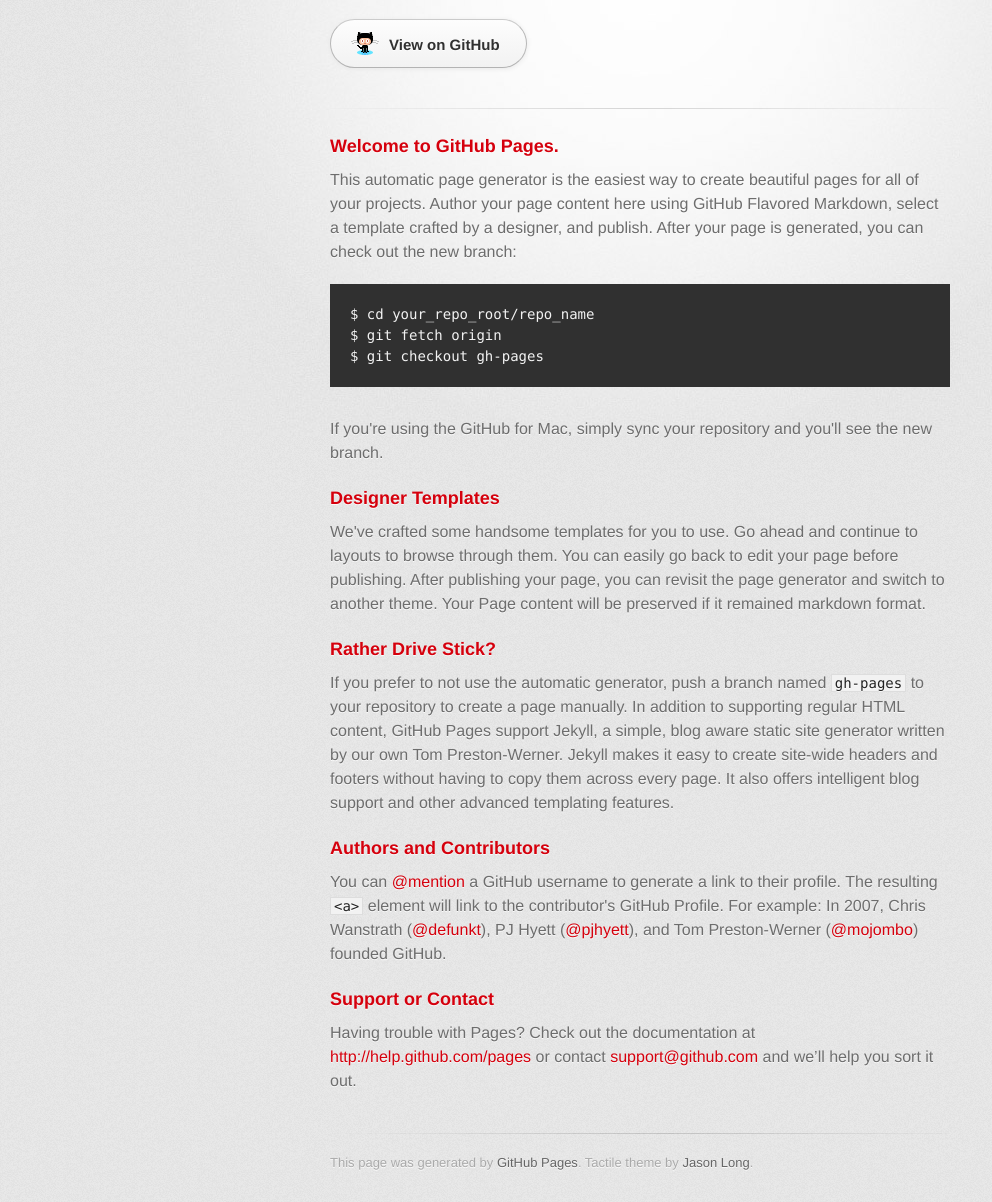
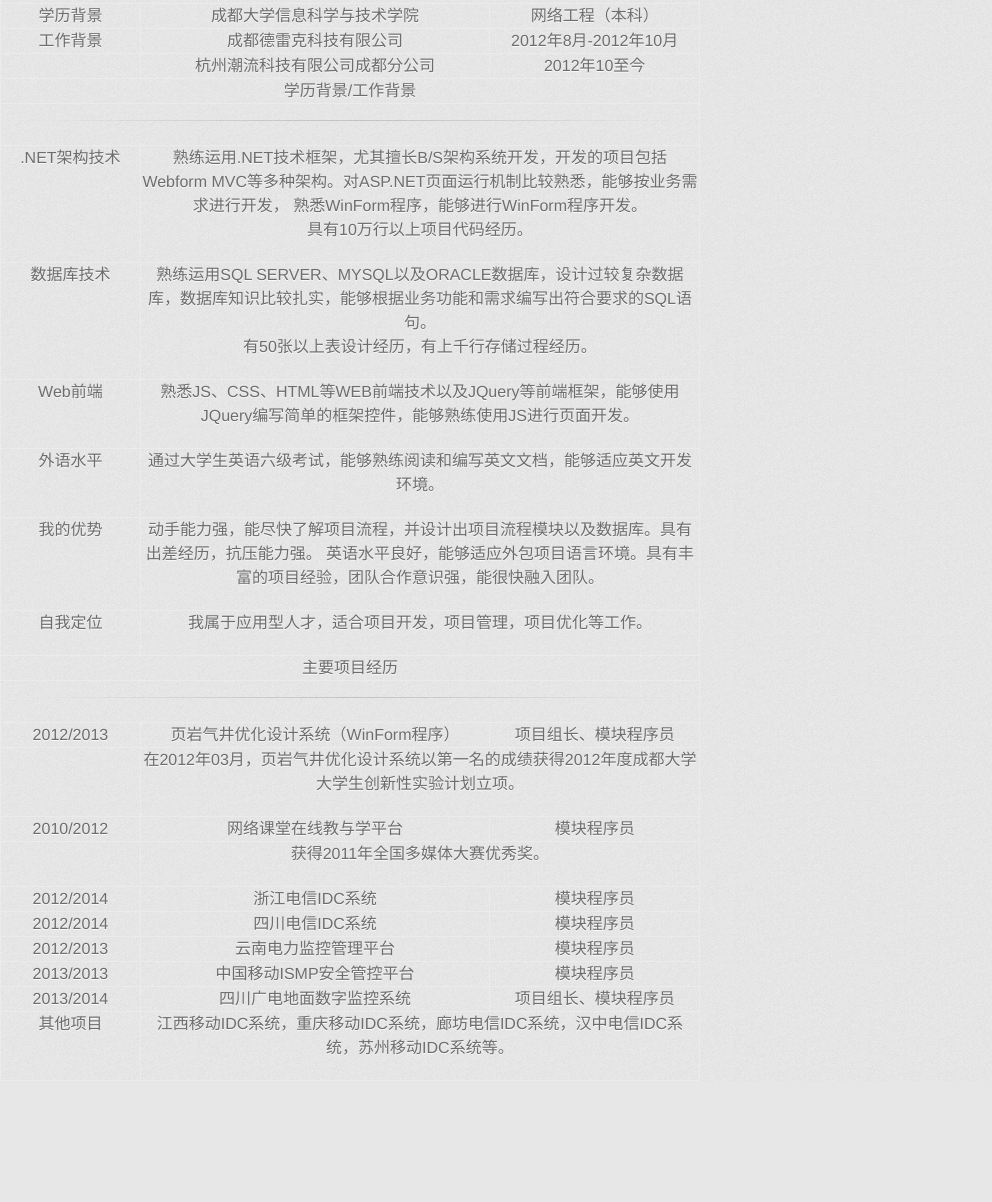
Before and after one commit to VersaceAir/versaceair.github.com, a plain HTML site: page index.html in a window 1280 px wide. Shown: the part 138-1340 px from the top of the page, without its empty margins (0-992 px from the left). After the commit the page ends 1219 px from the top, so only its background shows below. Drawn offline with Linux system fonts and the light colour scheme; a web font is replaced by a local one.

Commit message:
Update index.html

```diff
--- a/index.html
+++ b/index.html
@@ -14,60 +14,240 @@
   </head>
 
   <body>
-    <div id="container">
-      <div class="inner">
+    <table id="MainTable" style="width: 700px;" align="center">
+        <tr>
+            <td colspan="3" style="text-align: center;">
+                <h1>
+                    <strong>叶富强</strong>
+                </h1>
+            </td>
+        </tr>
+        <tr>
+            <td colspan="3" style="text-align: center;">
+                <strong>电话：</strong>15281060165 <strong>邮箱：</strong>VersaceAir@Gmail.com
+            </td>
+        </tr>
+        <tr>
+            <td colspan="3">
+                <i><b>学历背景/工作背景</b></i>
+            </td>
+        </tr>
+        <tr>
+            <td colspan="3">
+                <hr />
+            </td>
+        </tr>
+        <tr>
+            <td style="width: 20%">
+                <b>学历背景</b>
+            </td>
+            <td style="width: 45%">
+                <b>成都大学信息科学与技术学院</b>
+            </td>
+            <td style="width: 35%">
+                <b>网络工程（本科）</b>
+            </td>
+        </tr>
+        <tr>
+            <td style="width: 20%">
+                <b>工作背景</b>
+            </td>
+            <td style="width: 45%">
+                <b>成都德雷克科技有限公司</b>
+            </td>
+            <td style="width: 35%">
+                <b>2012年8月-2012年10月</b>
+            </td>
+        </tr>
+        <tr>
+            <td style="width: 20%">
+            </td>
+            <td style="width: 45%">
+                <b>杭州潮流科技有限公司成都分公司 </b>
+            </td>
+            <td style="width: 35%">
+                <b>2012年10至今</b>
+            </td>
+        </tr>
+        <tr>
+            <td colspan="3">
+                <i><b>学历背景/工作背景</b></i>
+            </td>
+        </tr>
+        <tr>
+            <td colspan="3">
+                <hr />
+            </td>
+        </tr>
+        <tr>
+            <td style="width: 20%">
+                <b>.NET架构技术</b>
+            </td>
+            <td colspan="2" style="width: 80%">
+                <p>
+                    熟练运用.NET技术框架，尤其擅长B/S架构系统开发，开发的项目包括Webform MVC等多种架构。对ASP.NET页面运行机制比较熟悉，能够按业务需求进行开发，
+                    熟悉WinForm程序，能够进行WinForm程序开发。<br />
+                    <b>具有10万行以上项目代码经历。</b></p>
+            </td>
+        </tr>
+        <tr>
+            <td style="width: 20%">
+                <b>数据库技术</b>
+            </td>
+            <td colspan="2" style="width: 80%">
+                <p>
+                    熟练运用SQL SERVER、MYSQL以及ORACLE数据库，设计过较复杂数据库，数据库知识比较扎实，能够根据业务功能和需求编写出符合要求的SQL语句。<br />
+                    <b>有50张以上表设计经历，有上千行存储过程经历。</b></p>
+            </td>
+        </tr>
+        <tr>
+            <td style="width: 20%">
+                <b>Web前端</b>
+            </td>
+            <td colspan="2" style="width: 80%">
+                <p>
+                    熟悉JS、CSS、HTML等WEB前端技术以及JQuery等前端框架，能够使用JQuery编写简单的框架控件，能够熟练使用JS进行页面开发。</p>
+            </td>
+        </tr>
+        <tr>
+            <td style="width: 20%">
+                <b>外语水平</b>
+            </td>
+            <td colspan="2" style="width: 80%">
+                <p>
+                    通过大学生英语六级考试，能够熟练阅读和编写英文文档，能够适应英文开发环境。</p>
+            </td>
+        </tr>
+        <tr>
+            <td style="width: 20%">
+                <b>我的优势</b>
+            </td>
+            <td colspan="2" style="width: 80%">
+                <p>
+                    动手能力强，能尽快了解项目流程，并设计出项目流程模块以及数据库。具有出差经历，抗压能力强。 英语水平良好，能够适应外包项目语言环境。具有丰富的项目经验，团队合作意识强，能很快融入团队。
+                </p>
+            </td>
+        </tr>
+        <tr>
+            <td style="width: 20%">
+                <b>自我定位</b>
+            </td>
+            <td colspan="2" style="width: 80%">
+                <p>
+                    我属于应用型人才，适合项目开发，项目管理，项目优化等工作。</p>
+            </td>
+        </tr>
+        <tr>
+            <td colspan="3">
+                <i><b>主要项目经历</b></i>
+            </td>
+        </tr>
+        <tr>
+            <td colspan="3">
+                <hr />
+            </td>
+        </tr>
+         <tr>
+            <td style="width: 20%">
+                <b>2012/2013 </b>
+            </td>
+            <td style="width: 50%">
+                <b>页岩气井优化设计系统（WinForm程序）</b>
+            </td>
+            <td style="width: 30%">
+                <b>项目组长、模块程序员</b>
+            </td>
+        </tr>
+        <tr>
+            <td style="width: 20%">
 
-        <header>
-          <h1>Versaceair.github.com</h1>
-          <h2>Versaceair&#39;s private space.</h2>
-        </header>
+            </td>
+            <td colspan="2" style="width: 80%">
+                <p>在2012年03月，页岩气井优化设计系统以第一名的成绩获得2012年度成都大学大学生创新性实验计划立项。</p>
+            </td>
+        </tr>
+         <tr>
+            <td style="width: 20%">
+                <b>2010/2012 </b>
+            </td>
+            <td style="width: 50%">
+                <b>网络课堂在线教与学平台</b>
+            </td>
+            <td style="width: 30%">
+                <b>模块程序员</b>
+            </td>
+        </tr>
+        <tr>
+            <td style="width: 20%">
 
-        <section id="downloads" class="clearfix">
-          <a href="https://github.com/VersaceAir" id="view-on-github" class="button"><span>View on GitHub</span></a>
-        </section>
-
-        <hr>
-
-        <section id="main_content">
-          <h3>
-<a name="welcome-to-github-pages" class="anchor" href="#welcome-to-github-pages"><span class="octicon octicon-link"></span></a>Welcome to GitHub Pages.</h3>
-
-<p>This automatic page generator is the easiest way to create beautiful pages for all of your projects. Author your page content here using GitHub Flavored Markdown, select a template crafted by a designer, and publish. After your page is generated, you can check out the new branch:</p>
-
-<pre><code>$ cd your_repo_root/repo_name
-$ git fetch origin
-$ git checkout gh-pages
-</code></pre>
-
-<p>If you're using the GitHub for Mac, simply sync your repository and you'll see the new branch.</p>
-
-<h3>
-<a name="designer-templates" class="anchor" href="#designer-templates"><span class="octicon octicon-link"></span></a>Designer Templates</h3>
-
-<p>We've crafted some handsome templates for you to use. Go ahead and continue to layouts to browse through them. You can easily go back to edit your page before publishing. After publishing your page, you can revisit the page generator and switch to another theme. Your Page content will be preserved if it remained markdown format.</p>
-
-<h3>
-<a name="rather-drive-stick" class="anchor" href="#rather-drive-stick"><span class="octicon octicon-link"></span></a>Rather Drive Stick?</h3>
-
-<p>If you prefer to not use the automatic generator, push a branch named <code>gh-pages</code> to your repository to create a page manually. In addition to supporting regular HTML content, GitHub Pages support Jekyll, a simple, blog aware static site generator written by our own Tom Preston-Werner. Jekyll makes it easy to create site-wide headers and footers without having to copy them across every page. It also offers intelligent blog support and other advanced templating features.</p>
-
-<h3>
-<a name="authors-and-contributors" class="anchor" href="#authors-and-contributors"><span class="octicon octicon-link"></span></a>Authors and Contributors</h3>
-
-<p>You can <a href="https://github.com/blog/821" class="user-mention">@mention</a> a GitHub username to generate a link to their profile. The resulting <code>&lt;a&gt;</code> element will link to the contributor's GitHub Profile. For example: In 2007, Chris Wanstrath (<a href="https://github.com/defunkt" class="user-mention">@defunkt</a>), PJ Hyett (<a href="https://github.com/pjhyett" class="user-mention">@pjhyett</a>), and Tom Preston-Werner (<a href="https://github.com/mojombo" class="user-mention">@mojombo</a>) founded GitHub.</p>
-
-<h3>
-<a name="support-or-contact" class="anchor" href="#support-or-contact"><span class="octicon octicon-link"></span></a>Support or Contact</h3>
-
-<p>Having trouble with Pages? Check out the documentation at <a href="http://help.github.com/pages">http://help.github.com/pages</a> or contact <a href="mailto:support@github.com">support@github.com</a> and we’ll help you sort it out.</p>
-        </section>
-
-        <footer>
-          This page was generated by <a href="http://pages.github.com">GitHub Pages</a>. Tactile theme by <a href="https://twitter.com/jasonlong">Jason Long</a>.
-        </footer>
-
-
-      </div>
-    </div>
+            </td>
+            <td colspan="2" style="width: 80%">
+                <p>获得2011年全国多媒体大赛优秀奖。</p>
+            </td>
+        </tr>
+         <tr>
+            <td style="width: 20%">
+                <b>2012/2014 </b>
+            </td>
+            <td style="width: 50%">
+                <b>浙江电信IDC系统 </b>
+            </td>
+            <td style="width: 30%">
+                <b>模块程序员</b>
+            </td>
+        </tr>
+         <tr>
+            <td style="width: 20%">
+                <b>2012/2014 </b>
+            </td>
+            <td style="width: 50%">
+                <b>四川电信IDC系统</b>
+            </td>
+            <td style="width: 30%">
+                <b>模块程序员</b>
+            </td>
+        </tr>
+         <tr>
+            <td style="width: 20%">
+                <b>2012/2013 </b>
+            </td>
+            <td style="width: 50%">
+                <b>云南电力监控管理平台</b>
+            </td>
+            <td style="width: 30%">
+                <b>模块程序员</b>
+            </td>
+        </tr>
+         <tr>
+            <td style="width: 20%">
+                <b>2013/2013 </b>
+            </td>
+            <td style="width: 50%">
+                <b>中国移动ISMP安全管控平台</b>
+            </td>
+            <td style="width: 30%">
+                <b>模块程序员</b>
+            </td>
+        </tr>
+         <tr>
+            <td style="width: 20%">
+                <b>2013/2014 </b>
+            </td>
+            <td style="width: 50%">
+                <b>四川广电地面数字监控系统</b>
+            </td>
+            <td style="width: 30%">
+                <b>项目组长、模块程序员</b>
+            </td>
+        </tr>
+        <tr>
+            <td style="width: 20%">
+               <b>其他项目</b>
+            </td>
+            <td colspan="2" style="width: 80%">
+                <p>江西移动IDC系统，重庆移动IDC系统，廊坊电信IDC系统，汉中电信IDC系统，苏州移动IDC系统等。</p>
+            </td>
+        </tr>
+    </table>
   </body>
 </html>
```
